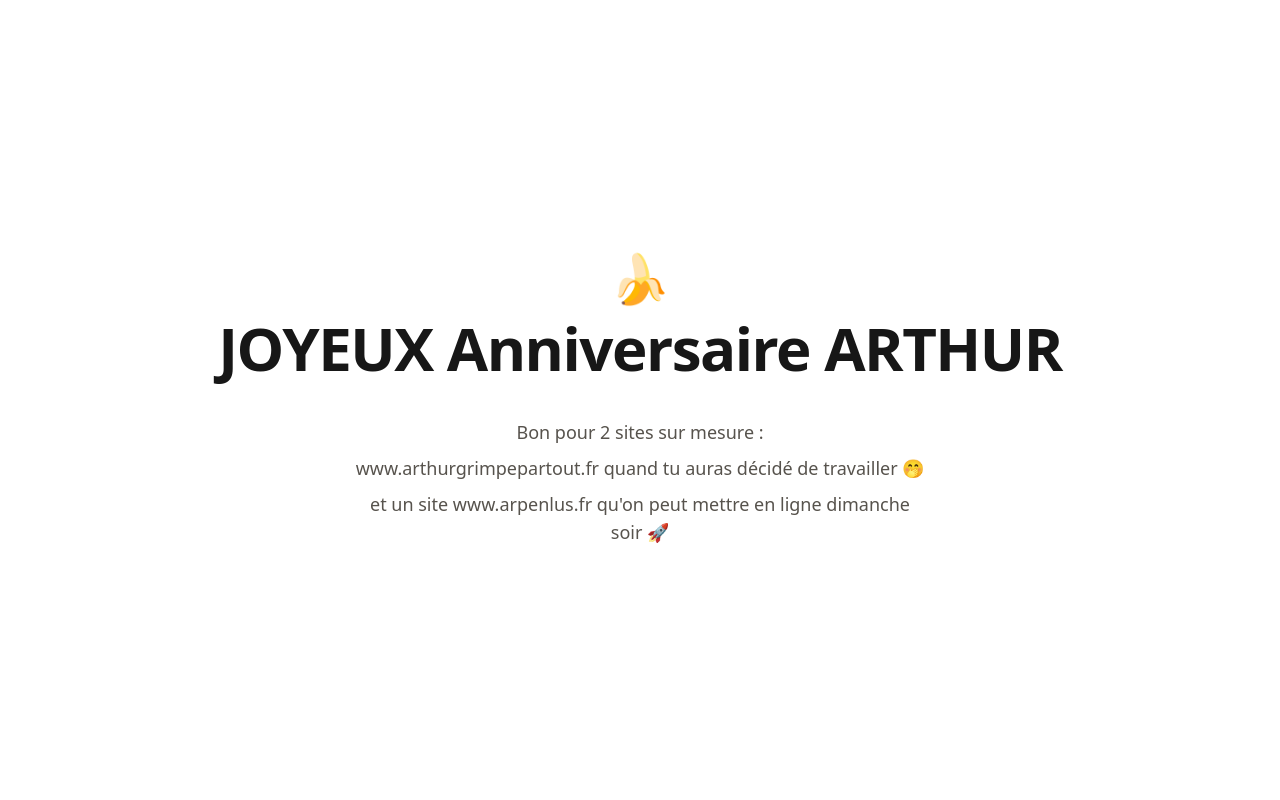
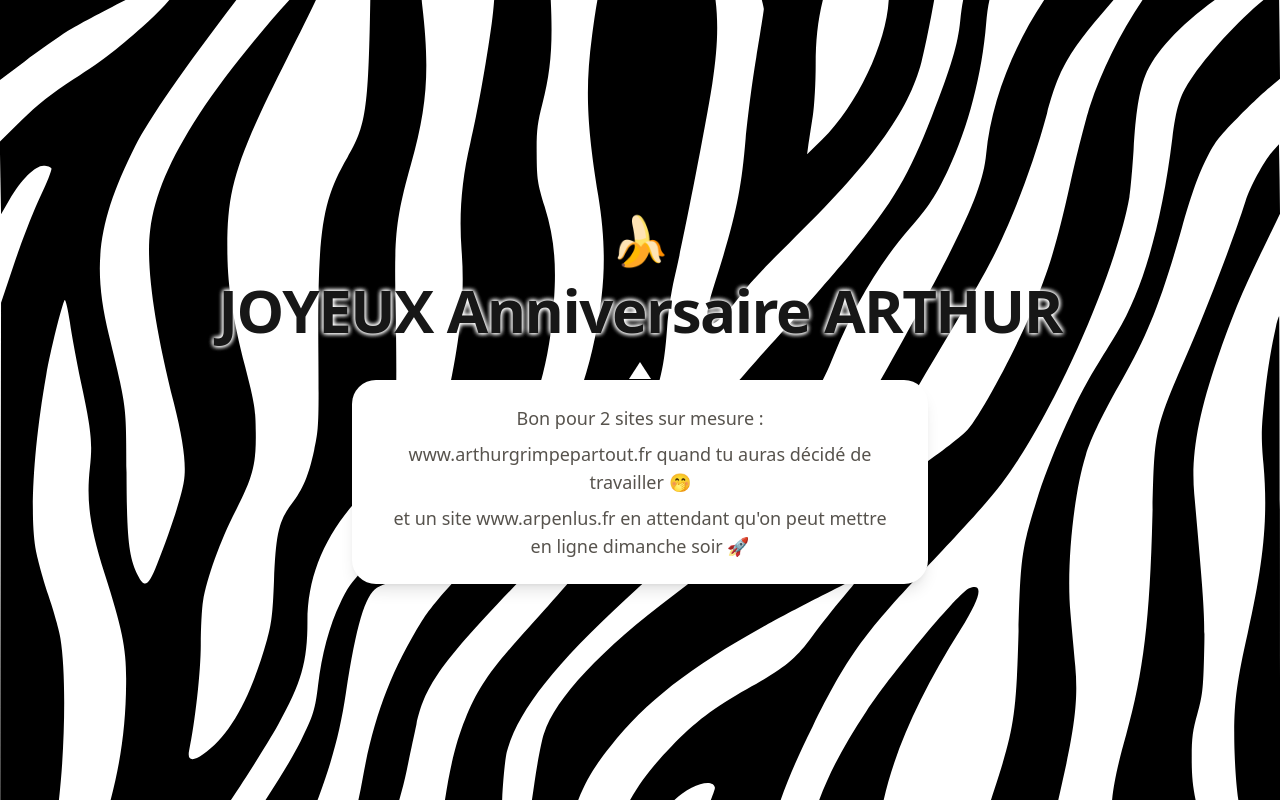
Before and after one commit to Fysalidev/www-arpenlus, a Next.js app: page / in a window 1280 px wide. Built offline with nearby package versions, Linux system fonts and the light colour scheme; no server answers.

Commit message:
6 | Design | Zébrures noires pleine force, halo blanc du titre, bulle BD, apparition, texte dimanche soir

```diff
--- a/src/app/globals.css
+++ b/src/app/globals.css
@@ -17,3 +17,73 @@ body {
   background: var(--background);
   color: var(--foreground);
 }
+
+/* Fond zébré de la page d'accueil (session du 14/11) : le motif
+   zèbre (src/assets/images/zebre.svg) couvre toute la page derrière
+   le texte, zébrures noires pleine force (décision du 14/11 soir).
+   La lisibilité revient au halo blanc du titre et à la bulle. */
+.fond-zebre::before {
+  content: "";
+  position: absolute;
+  inset: 0;
+  z-index: -1;
+  background-image: url("../assets/images/zebre.svg");
+  background-size: cover;
+  background-position: center;
+  background-repeat: no-repeat;
+}
+
+/* Bulle BD du message (session du 14/11) : le texte cadeau vit dans
+   une bulle blanche arrondie (bg-white + rounded-3xl dans le JSX),
+   queue en triangle pointant vers le titre au-dessus. */
+.bulle::after {
+  content: "";
+  position: absolute;
+  top: -1.1rem;
+  left: 50%;
+  transform: translateX(-50%);
+  border-right: 0.7rem solid transparent;
+  border-bottom: 1.1rem solid #ffffff;
+  border-left: 0.7rem solid transparent;
+}
+
+/* Halo blanc du titre (session du 14/11) : le titre reste lisible
+   sur les zébrures noires — triple ombre douce autour des
+   lettres. */
+.halo-blanc {
+  text-shadow: 0 0 0.3rem #ffffff, 0 0 0.3rem #ffffff, 0 0 0.35rem #ffffff;
+}
+
+/* Apparition (session du 14/11) : chaque bloc entre en scène au
+   chargement — banane, titre, bulle — en fondu remonté, décalé de
+   150 ms entre eux (fill backwards : invisible pendant le délai).
+   Prefers-reduced-motion : pas d'animation, contenu visible
+   directement. */
+@keyframes apparition {
+  from {
+    opacity: 0;
+    transform: translateY(1rem);
+  }
+  to {
+    opacity: 1;
+    transform: translateY(0);
+  }
+}
+
+.apparition {
+  animation: apparition 0.6s ease-out backwards;
+}
+
+.apparition-2 {
+  animation-delay: 0.15s;
+}
+
+.apparition-3 {
+  animation-delay: 0.3s;
+}
+
+@media (prefers-reduced-motion: reduce) {
+  .apparition {
+    animation: none;
+  }
+}
--- a/src/app/page.js
+++ b/src/app/page.js
@@ -5,18 +5,18 @@ const INTRO = "Bon pour 2 sites sur mesure\u00A0:";
 const LIGNE_1 =
   "www.arthurgrimpepartout.fr quand tu auras décidé de travailler 🤭";
 const LIGNE_2 =
-  "et un site www.arpenlus.fr qu'on peut mettre en ligne dimanche soir 🚀";
+  "et un site www.arpenlus.fr en attendant qu'on peut mettre en ligne dimanche soir 🚀";
 
 export default function Accueil() {
   return (
-    <main className="flex flex-1 flex-col items-center justify-center px-6 py-24 text-center">
-      <p className="text-5xl" aria-hidden="true">
+    <main className="fond-zebre relative flex flex-1 flex-col items-center justify-center px-6 py-24 text-center">
+      <p className="apparition text-5xl" aria-hidden="true">
         🍌
       </p>
-      <h1 className="mt-4 text-4xl font-semibold tracking-tight sm:text-6xl">
+      <h1 className="apparition apparition-2 halo-blanc mt-4 text-4xl font-semibold tracking-tight sm:text-6xl">
         JOYEUX Anniversaire ARTHUR
       </h1>
-      <div className="mt-10 max-w-xl space-y-2 text-lg text-stone-600">
+      <div className="apparition apparition-3 bulle relative mt-10 max-w-xl space-y-2 rounded-3xl bg-white px-8 py-6 text-lg text-stone-600 shadow-lg">
         <p>{INTRO}</p>
         <p>{LIGNE_1}</p>
         <p>{LIGNE_2}</p>
```
Also changed, not shown: src/assets/images/zebre.svg (added).
